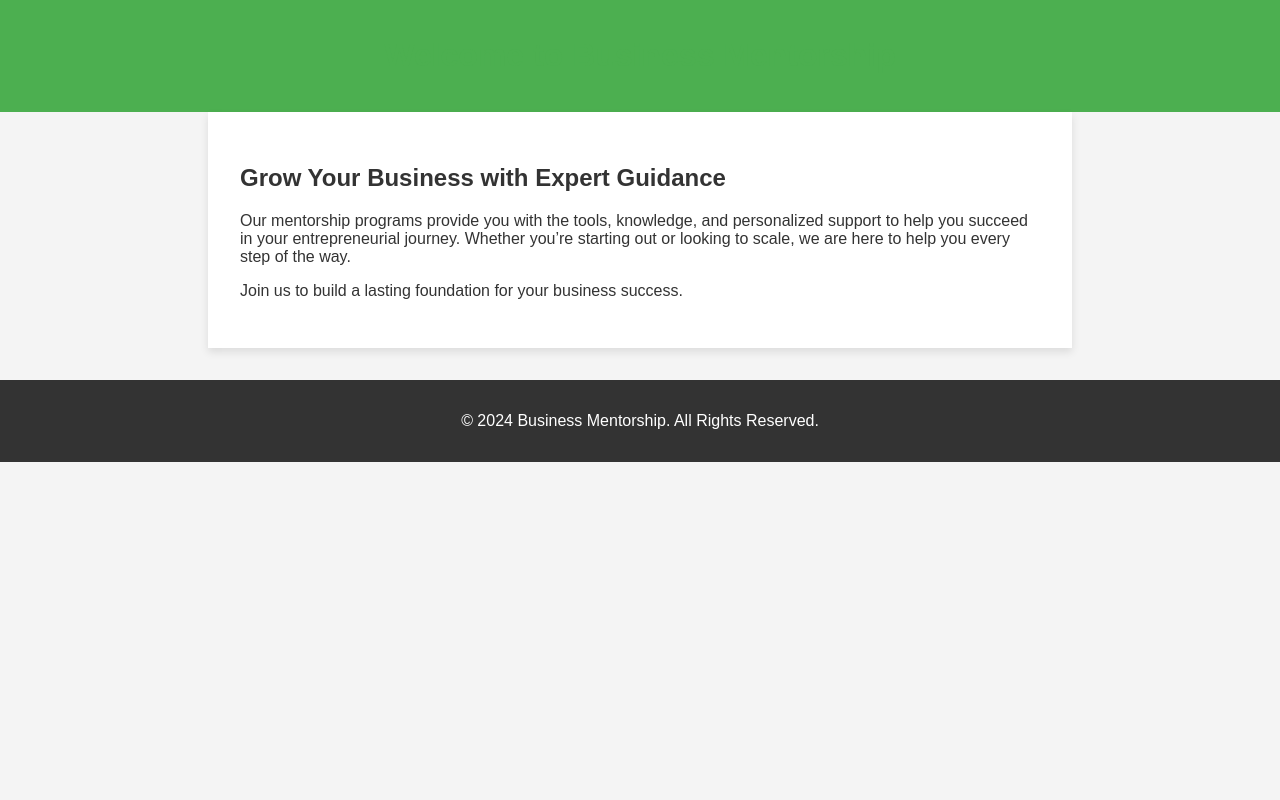
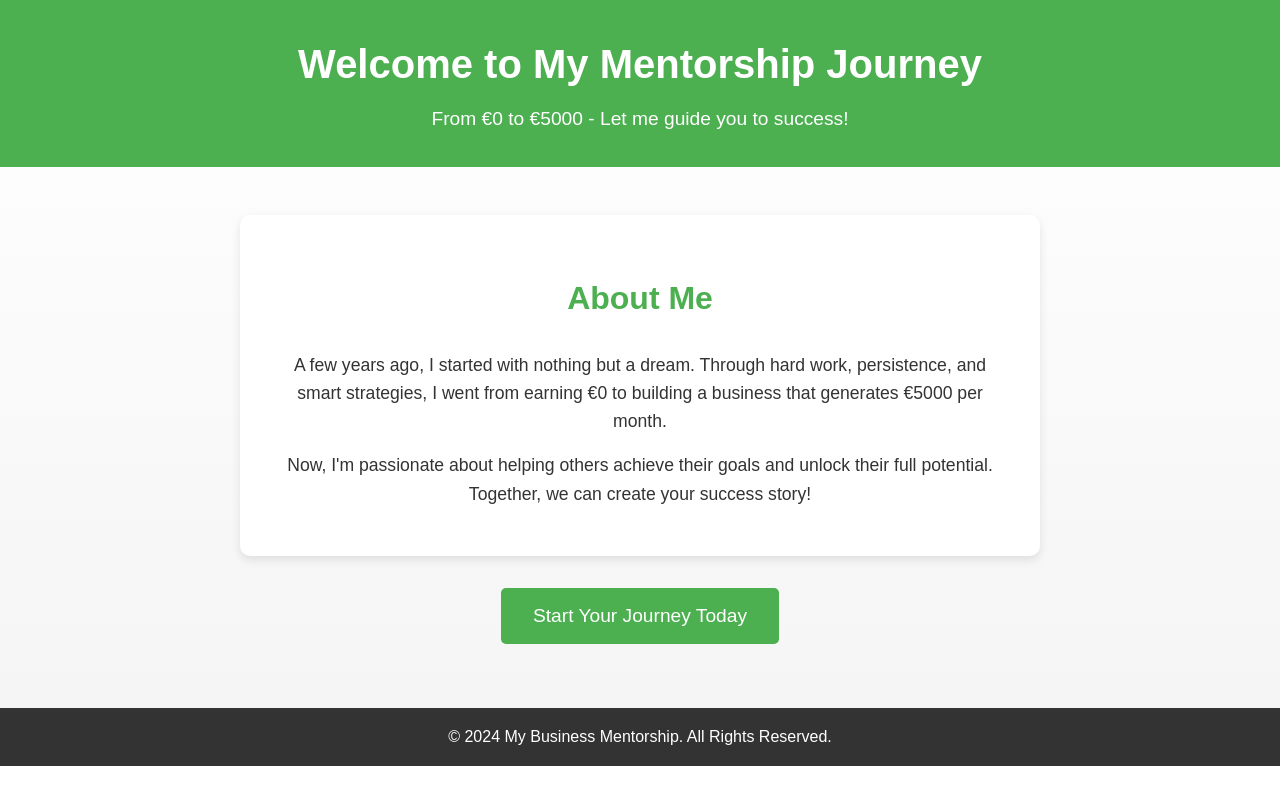
Before and after one commit to NewItLevel/evernmentor, a plain HTML site: page index.html in a window 1280 px wide. Drawn offline with Linux system fonts and the light colour scheme.

Commit message:
Update index.html

```diff
--- a/index.html
+++ b/index.html
@@ -5,55 +5,111 @@
     <meta name="viewport" content="width=device-width, initial-scale=1.0">
     <title>Business Mentorship</title>
     <style>
+        /* General Styles */
         body {
-            font-family: Arial, sans-serif;
             margin: 0;
-            padding: 0;
-            background: #f4f4f4;
+            font-family: 'Arial', sans-serif;
+            background: linear-gradient(to bottom, #ffffff, #f4f4f4);
             color: #333;
+            line-height: 1.6;
         }
+
         header {
-            background: #4CAF50;
+            background: #4caf50;
+            color: white;
+            text-align: center;
+            padding: 2rem 1rem;
+        }
+
+        header h1 {
+            margin: 0;
+            font-size: 2.5rem;
+        }
+
+        header p {
+            font-size: 1.2rem;
+            margin: 0.5rem 0 0;
+        }
+
+        main {
+            padding: 2rem 1rem;
+            max-width: 800px;
+            margin: 0 auto;
+        }
+
+        .about-me {
+            background: #ffffff;
+            border-radius: 10px;
+            box-shadow: 0 4px 10px rgba(0, 0, 0, 0.1);
+            padding: 2rem;
+            margin: 1rem 0;
+            text-align: center;
+        }
+
+        .about-me h2 {
+            font-size: 2rem;
+            color: #4caf50;
+        }
+
+        .about-me p {
+            font-size: 1.1rem;
+            margin: 1rem 0;
+        }
+
+        .cta {
+            text-align: center;
+            margin-top: 2rem;
+        }
+
+        .cta a {
+            display: inline-block;
+            background: #4caf50;
+            color: white;
+            text-decoration: none;
+            font-size: 1.2rem;
+            padding: 0.8rem 2rem;
+            border-radius: 5px;
+            transition: background 0.3s ease;
+        }
+
+        .cta a:hover {
+            background: #3a933e;
+        }
+
+        footer {
+            text-align: center;
+            background: #333;
             color: white;
             padding: 1rem 0;
-            text-align: center;
+            margin-top: 2rem;
         }
-        main {
-            padding: 2rem;
-            max-width: 800px;
-            margin: auto;
-            background: white;
-            box-shadow: 0 4px 8px rgba(0, 0, 0, 0.1);
-        }
-        h1 {
-            color: #4CAF50;
-        }
-        footer {
-            text-align: center;
-            padding: 1rem 0;
-            background: #333;
-            color: white;
-            margin-top: 2rem;
+
+        footer p {
+            margin: 0;
         }
     </style>
 </head>
 <body>
     <header>
-        <h1>Welcome to Business Mentorship</h1>
+        <h1>Welcome to My Mentorship Journey</h1>
+        <p>From €0 to €5000 - Let me guide you to success!</p>
     </header>
     <main>
-        <h2>Grow Your Business with Expert Guidance</h2>
-        <p>
-            Our mentorship programs provide you with the tools, knowledge, and personalized support
-            to help you succeed in your entrepreneurial journey. Whether you’re starting out or
-            looking to scale, we are here to help you every step of the way.
-        </p>
-        <p>
-            Join us to build a lasting foundation for your business success.
-        </p>
+        <section class="about-me">
+            <h2>About Me</h2>
+            <p>
+                A few years ago, I started with nothing but a dream. Through hard work, persistence, and smart strategies, I went from earning €0 to building a business that generates €5000 per month.
+            </p>
+            <p>
+                Now, I'm passionate about helping others achieve their goals and unlock their full potential. Together, we can create your success story!
+            </p>
+        </section>
+        <div class="cta">
+            <a href="#contact">Start Your Journey Today</a>
+        </div>
     </main>
     <footer>
-        <p>© 2024 Business Mentorship. All Rights Reserved.</p>
+        <p>© 2024 My Business Mentorship. All Rights Reserved.</p>
     </footer>
 </body>
 </html>
```
